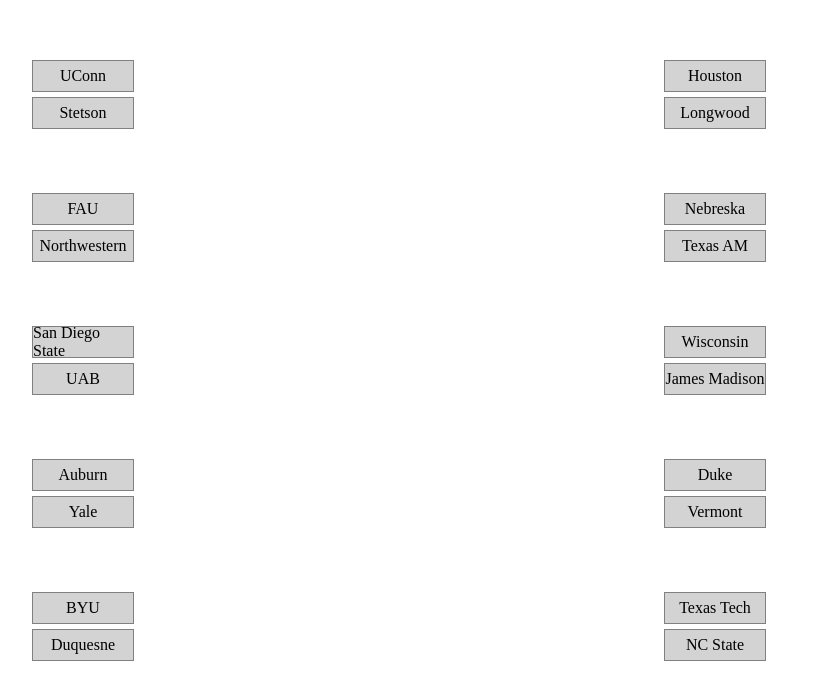
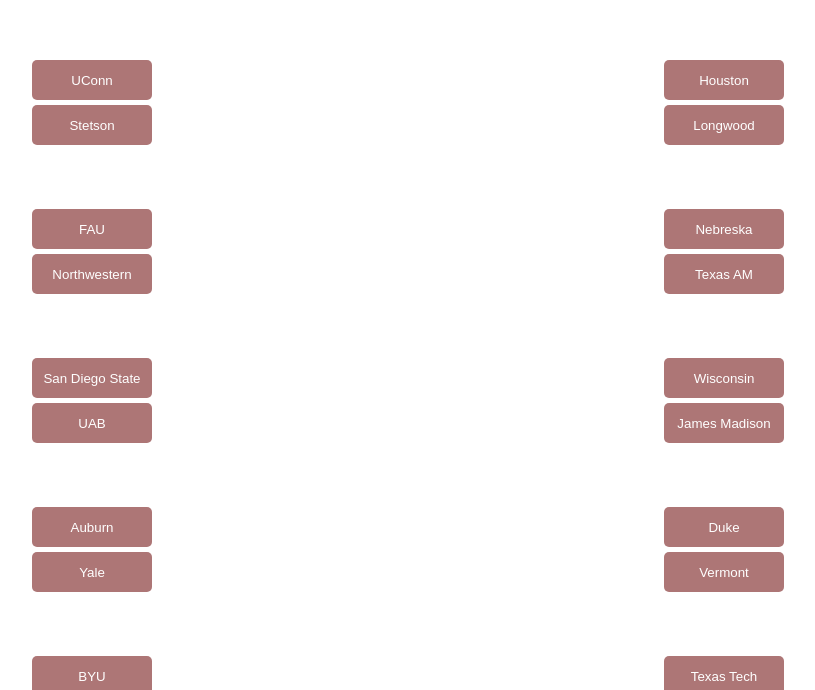
Before and after one commit to lamngo13/march, an Angular app in the folder hello-world/: page / in a window 1280 px wide. Shown: the part 108-798 px from the top of the page, without its empty margins (136-951 px from the left). Built offline with nearby package versions, Linux system fonts and the light colour scheme.

Commit message:
highkey its good i can't even lie

```diff
--- a/hello-world/src/app/app.component.css
+++ b/hello-world/src/app/app.component.css
@@ -36,3 +36,24 @@
   .spacer {
     height: 10px; /* Set height to create spacing between pairs of teams */
   }
+
+  .team.selected {
+    background-color: green; /* Set background color to green for selected teams */
+    color: white; /* Set text color to white for selected teams */
+  }
+
+  /* Style for unselected teams */
+  .team:not(.selected) {
+    background-color: rgb(173, 118, 118); /* Set background color to red for unselected teams */
+    color: white; /* Set text color to white for unselected teams */
+  }
+
+  /* Additional styling for the buttons */
+  .team {
+    width: 120px; /* Set width of the button */
+    height: 40px; /* Set height of the button */
+    margin-bottom: 5px; /* Add margin between buttons */
+    border: none; /* Remove border */
+    border-radius: 5px; /* Add border radius */
+    cursor: pointer; /* Set cursor to pointer on hover */
+  }
--- a/hello-world/src/app/app.component.html
+++ b/hello-world/src/app/app.component.html
@@ -7,41 +7,54 @@
 -->
 
 <!--
+
+
 <div class="bracket">
+
   <div class="round">
-    <div class="match" *ngFor="let team of teamsleft">
-      <div class="team">{{ team.name }}</div>
+    <div class="match">
+      <div class="team" *ngFor="let team of teamsleft; let i = index">
+        {{ team.name }}
+
+        <div class="spacer" *ngIf="i % 2 !== 0"></div>
+      </div>
     </div>
   </div>
 
 
   <div class="round">
-    <div class="match" *ngFor="let team of teamsright">
-      <div class="team">{{ team.name }}</div>
+    <div class="match">
+      <div class="team" *ngFor="let team of teamsright; let i = index">
+        {{ team.name }}
+        <div class="spacer" *ngIf="i % 2 !== 0"></div>
+      </div>
     </div>
   </div>
 </div>
 -->
+
 <div class="bracket">
   <!-- Left Side Teams -->
   <div class="round">
     <div class="match">
-      <div class="team" *ngFor="let team of teamsleft; let i = index">
+      <button class="team"
+              *ngFor="let team of teamsleft; let i = index"
+              [class.selected]="team.aselected"
+              (click)="toggleSelected(team, true)">
         {{ team.name }}
-        <!-- Add an empty team div for every other team -->
-        <div class="spacer" *ngIf="i % 2 !== 0"></div>
-      </div>
+      </button>
     </div>
   </div>
 
   <!-- Right Side Teams -->
   <div class="round">
     <div class="match">
-      <div class="team" *ngFor="let team of teamsright; let i = index">
+      <button class="team"
+              *ngFor="let team of teamsright; let i = index"
+              [class.selected]="team.aselected"
+              (click)="toggleSelected(team, false)">
         {{ team.name }}
-        <!-- Add an empty team div for every other team -->
-        <div class="spacer" *ngIf="i % 2 !== 0"></div>
-      </div>
+      </button>
     </div>
   </div>
 </div>
--- a/hello-world/src/app/app.component.ts
+++ b/hello-world/src/app/app.component.ts
@@ -81,6 +81,56 @@
     return Object.keys(team);
   }
 
+  //first round, this MIGHT be universal
+  /*
+  toggleSelected(team: Team, isLeftSide: boolean): void {
+    // Reset selected state for all teams
+    this.teamsleft.forEach(t => t.aselected = false);
+    this.teamsright.forEach(t => t.aselected = false);
+
+    // Set selected state for the clicked team
+    team.aselected = true;
+
+    // Set selected state for the other team in the pair
+    if (isLeftSide) {
+      const index = this.teamsleft.indexOf(team);
+      this.teamsright[index].aselected = false;
+    } else {
+      const index = this.teamsright.indexOf(team);
+      this.teamsleft[index].aselected = false;
+    }
+  }
+  */
+ // bracket.component.ts
+
+// bracket.component.ts
+
+// bracket.component.ts
+
+toggleSelected(team: Team, isLeftSide: boolean): void {
+  const teams = isLeftSide ? this.teamsleft : this.teamsright;
+
+  // If the clicked team is already selected, deselect it
+  if (team.aselected) {
+    team.aselected = false;
+  } else {
+    // Deselect the previously selected team from the same pair, if any
+    const pairIndex = teams.indexOf(team);
+    if (pairIndex !== -1) {
+      const otherTeamIndex = pairIndex % 2 === 0 ? pairIndex + 1 : pairIndex - 1;
+      if (otherTeamIndex >= 0 && otherTeamIndex < teams.length) {
+        teams[otherTeamIndex].aselected = false;
+      }
+    }
+
+    // Select the clicked team
+    team.aselected = true;
+  }
+}
+
+
+
+
 
   //end class def
 }
--- a/hello-world/src/app/team.model.ts
+++ b/hello-world/src/app/team.model.ts
@@ -3,10 +3,12 @@
     name: string;
     seed: number;
     wins: number;
+    aselected: boolean;
 
     constructor(name: string, seed: number, wins: number) {
       this.name = name;
       this.seed = seed;
       this.wins = wins;
+      this.aselected = false;
     }
   }
```
